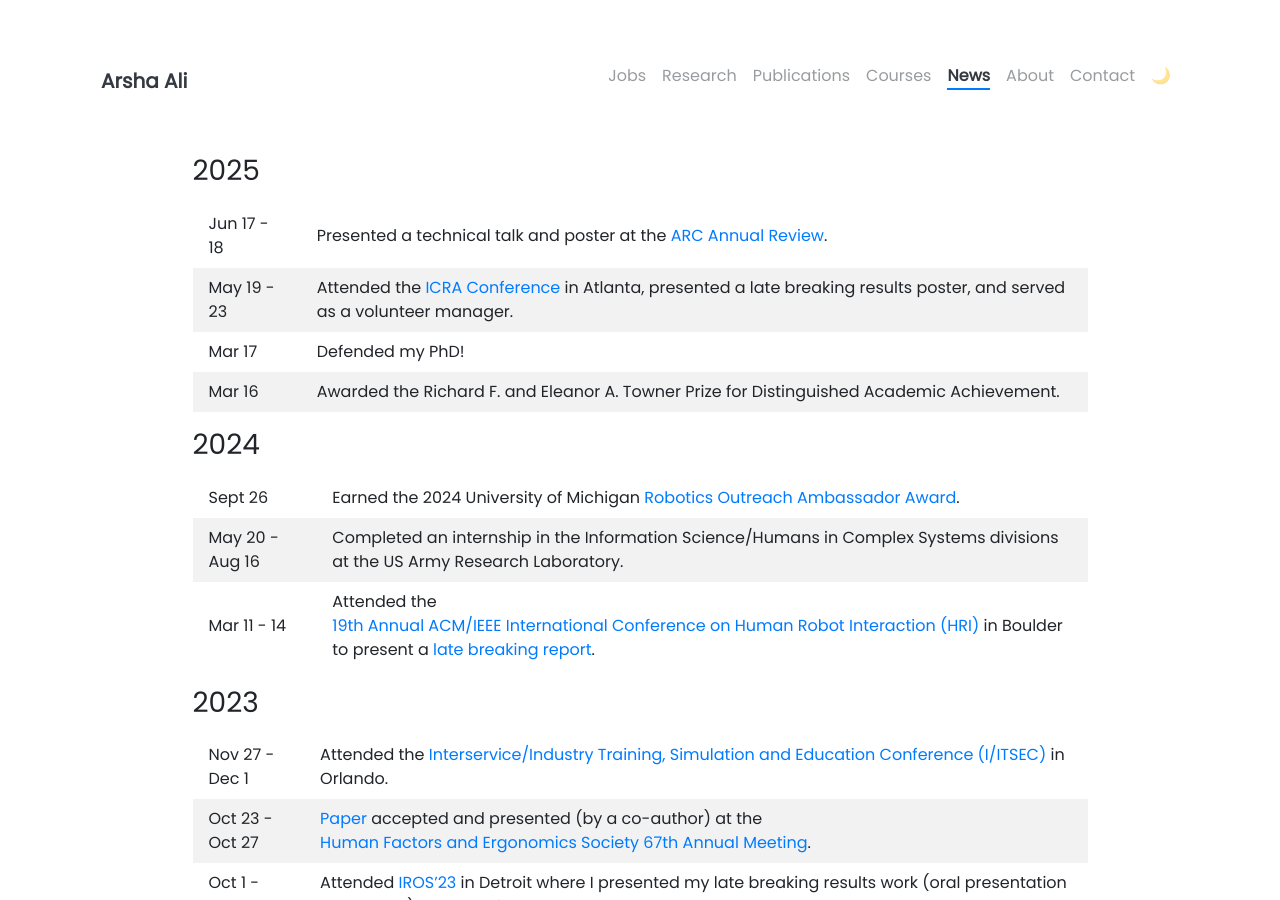
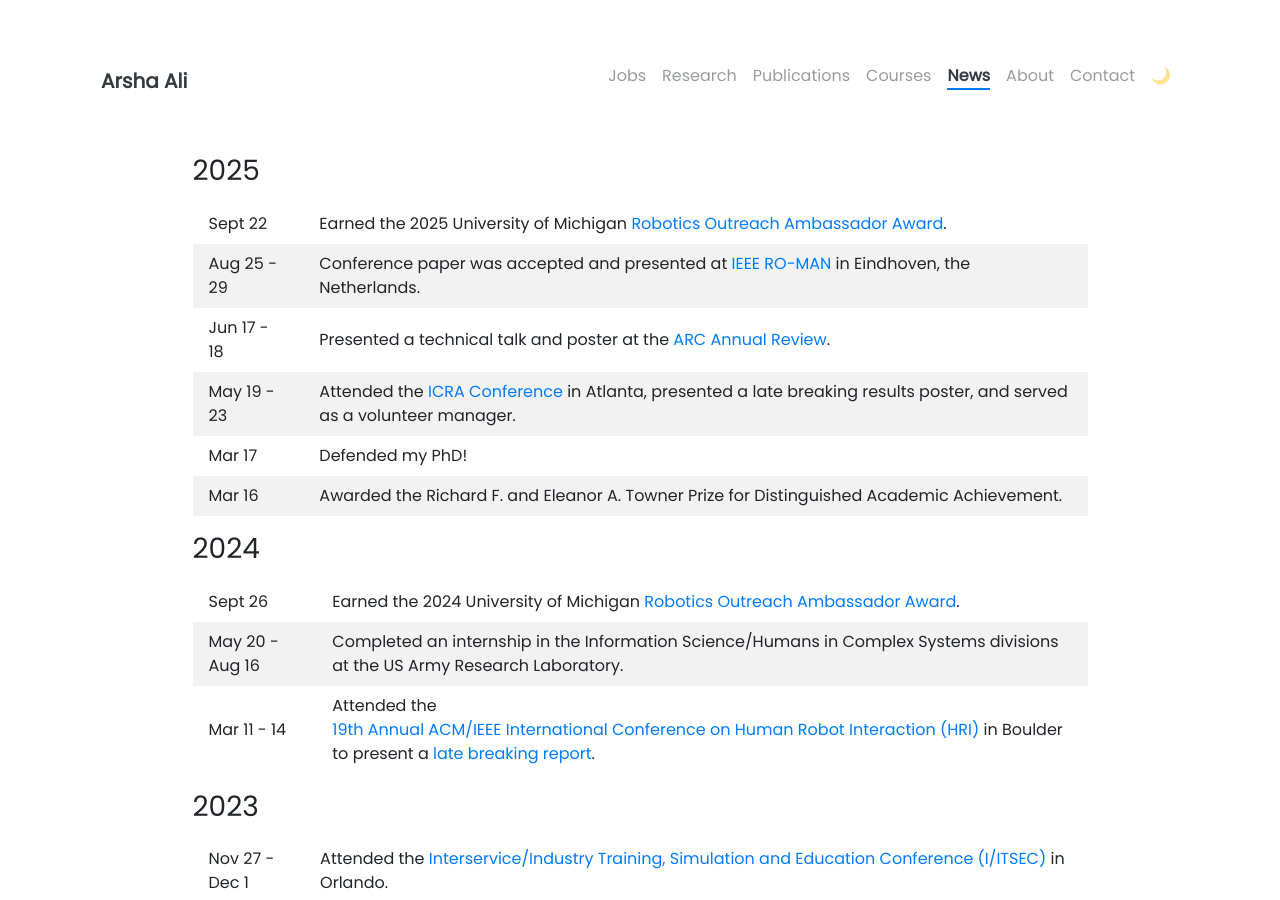
Before and after one commit to arshaali/arshaali.github.io, a Jekyll site: the page built from pages/news.md, in a window 1280 px wide and 900 px high. Built offline with Jekyll 4.4.1, drawn with Linux system fonts in a browser that asks for light colours; nearby versions of some CDN libraries.

Commit message:
Update news.md

```diff
--- a/pages/news.md
+++ b/pages/news.md
@@ -14,6 +14,8 @@ td, th {
 
 ### 2025
 
+Sept 22 | Earned the 2025 University of Michigan [Robotics Outreach Ambassador Award](https://robotics.umich.edu/news/2025/robotics-outreach-ambassadors-of-2025/).
+Aug 25 - 29 | Conference paper was accepted and presented at [IEEE RO-MAN](https://www.ro-man2025.org/) in Eindhoven, the Netherlands.
 Jun 17 - 18 | Presented a technical talk and poster at the [ARC Annual Review](https://arc.engin.umich.edu/events/annual-program-review/).
 May 19 - 23 | Attended the [ICRA Conference](https://2025.ieee-icra.org/) in Atlanta, presented a late breaking results poster, and served as a volunteer manager.
 Mar 17 | Defended my PhD!
```
